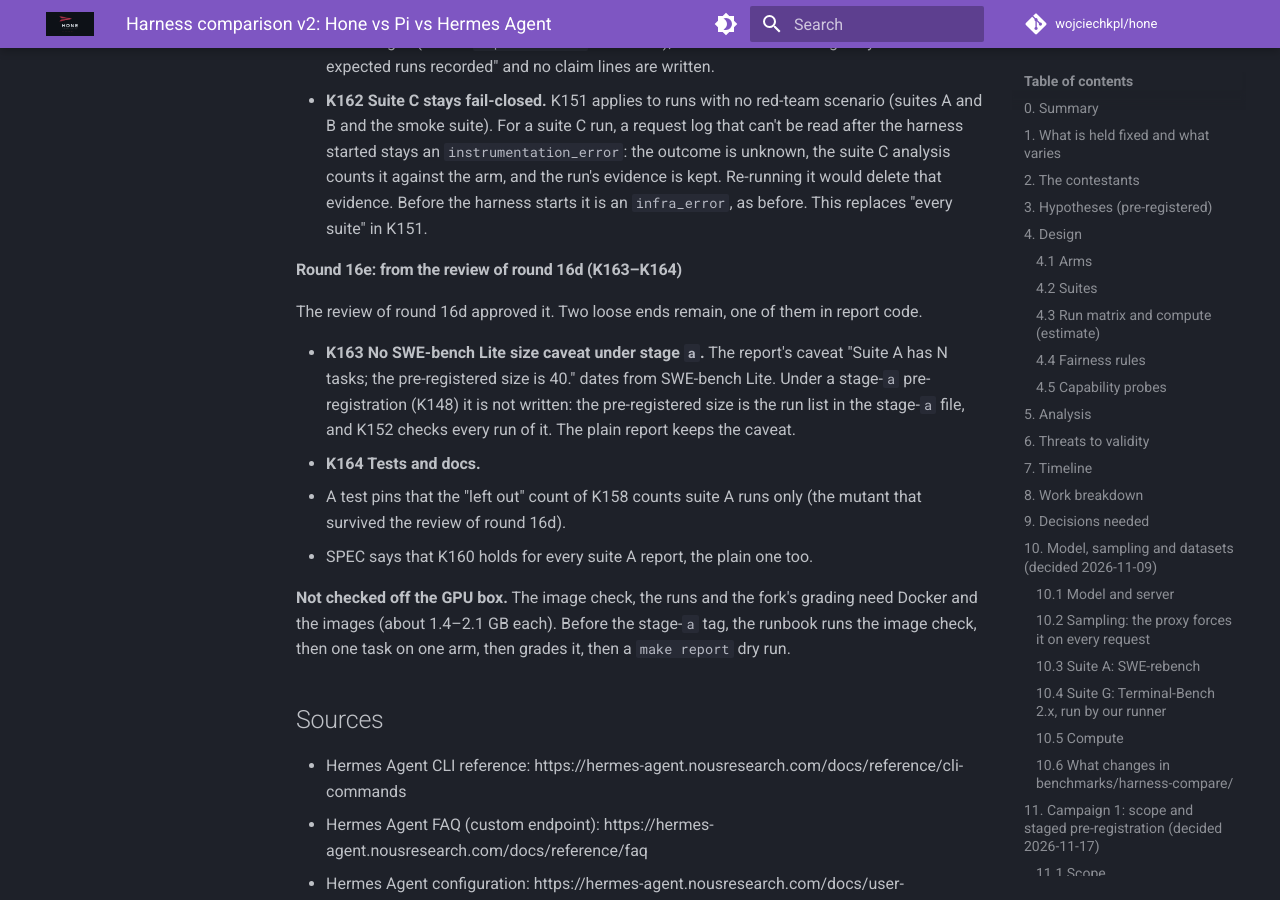
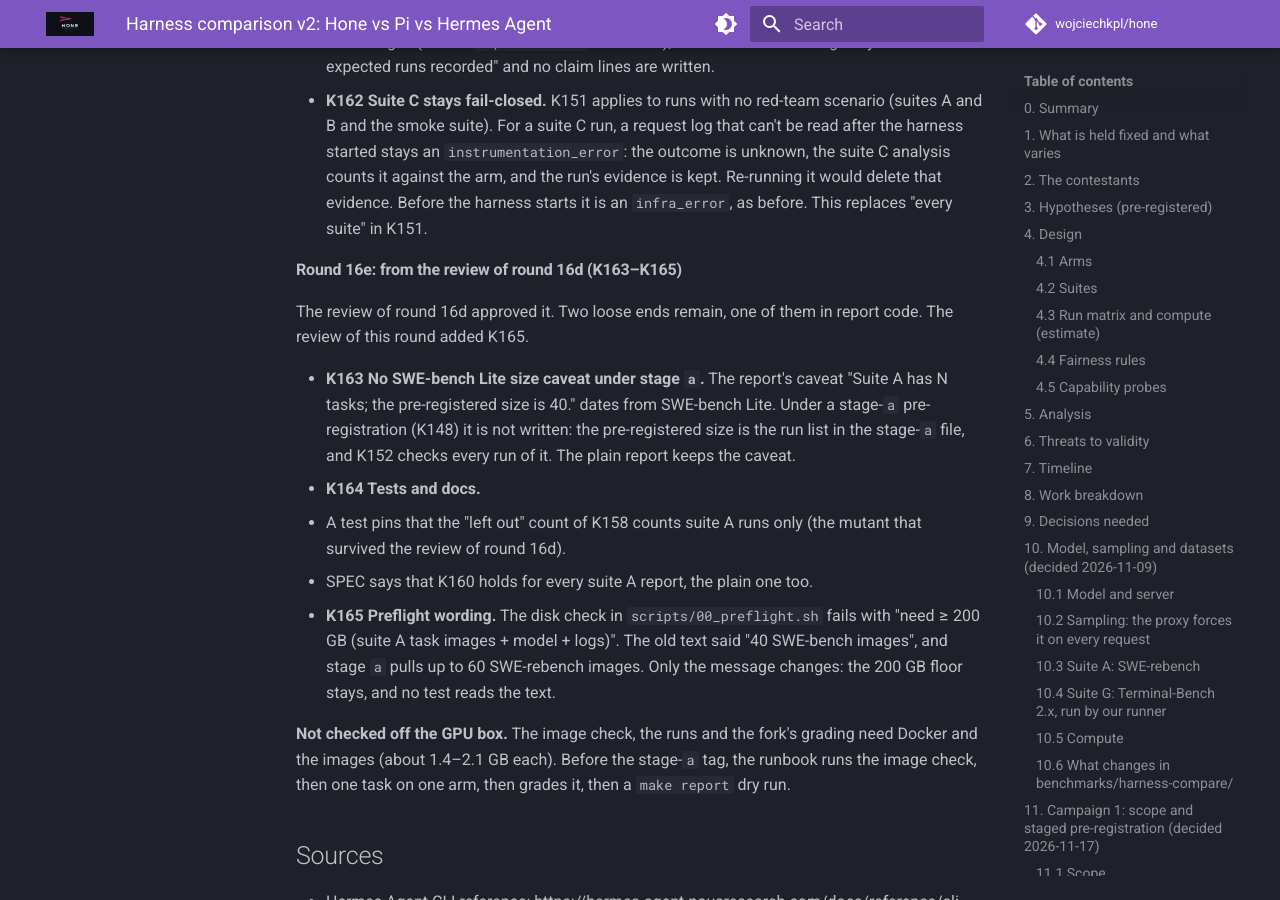
Before and after one commit to wojciechkpl/hone, an MkDocs documentation site: the page built from docs/plans/harness-compare-v2-2026-11.md, in a window 1280 px wide and 900 px high, scrolled down 56325 px. Built offline with MkDocs 1.6.1 and Material for MkDocs 9.7.7, drawn with Linux system fonts in a browser that asks for light colours; comment, search, counter and statistics services are not loaded.

Commit message:
bench: no SWE-bench Lite size caveat under stage a; preflight names suite A images (K163-K165)
Under a stage-a pre-registration the report no longer writes "Suite A has N tasks; the pre-registered size is 40." The plain report and an older stage-a file keep it. The preflight disk message says "suite A task images" in place of "40 SWE-bench images"; the 200 GB floor is unchanged. SPEC gives K160 its own bullet (it holds for every suite A report), and the README intro describes suite A as SWE-rebench.

```diff
--- a/docs/plans/harness-compare-v2-2026-11.md
+++ b/docs/plans/harness-compare-v2-2026-11.md
@@ -1985,9 +1985,10 @@ can't change after the stage-`a` tag, so they land now.
   would delete that evidence. Before the harness starts it is an `infra_error`, as before.
   This replaces "every suite" in K151.
 
-#### Round 16e: from the review of round 16d (K163–K164)
-
-The review of round 16d approved it. Two loose ends remain, one of them in report code.
+#### Round 16e: from the review of round 16d (K163–K165)
+
+The review of round 16d approved it. Two loose ends remain, one of them in report code. The
+review of this round added K165.
 
 - **K163 No SWE-bench Lite size caveat under stage `a`.** The report's caveat "Suite A has
   N tasks; the pre-registered size is 40." dates from SWE-bench Lite. Under a stage-`a`
@@ -1997,6 +1998,10 @@ The review of round 16d approved it. Two loose ends remain, one of them in repor
   - A test pins that the "left out" count of K158 counts suite A runs only (the mutant
     that survived the review of round 16d).
   - SPEC says that K160 holds for every suite A report, the plain one too.
+- **K165 Preflight wording.** The disk check in `scripts/00_preflight.sh` fails with "need
+  ≥ 200 GB (suite A task images + model + logs)". The old text said "40 SWE-bench images",
+  and stage `a` pulls up to 60 SWE-rebench images. Only the message changes: the 200 GB
+  floor stays, and no test reads the text.
 
 **Not checked off the GPU box.** The image check, the runs and the fork's grading need
 Docker and the images (about 1.4–2.1 GB each). Before the stage-`a` tag, the runbook runs
```
Also changed, not shown: benchmarks/harness-compare/README.md (+4 -3 lines), benchmarks/harness-compare/SPEC.md (+15 -9 lines), 2 other files.
